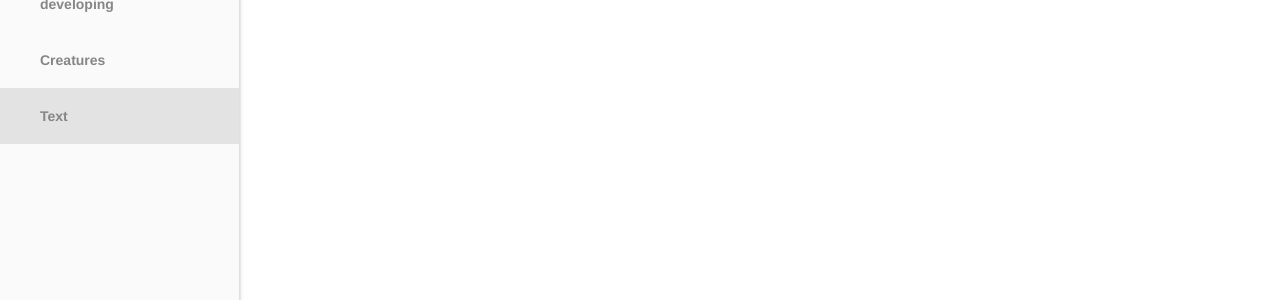
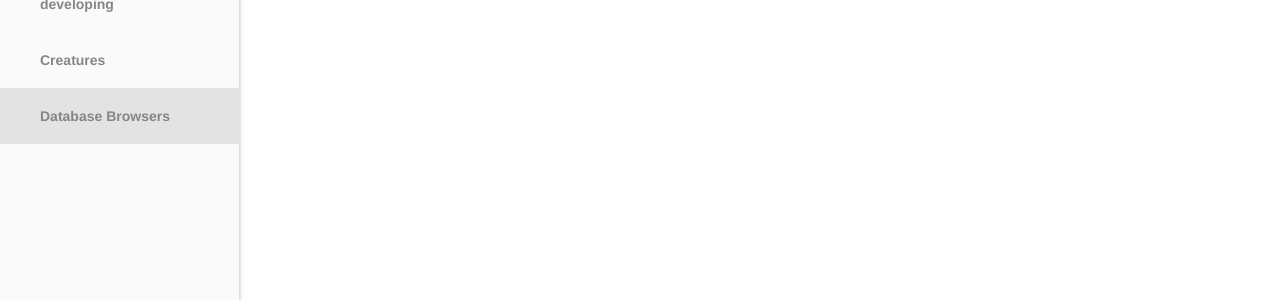
Before and after one commit to MehdiAria/MehdiAria.github.io, a Jekyll site: the page built from Introduction/database-browsers.markdown, in a window 1280 px wide. Shown: the part 272-572 px from the top of the page. Built offline with Jekyll 4.4.1, drawn with Linux system fonts in a browser that asks for light colours; our own code applies the rules of GitHub Pages for plain Markdown files.

Commit message:
Update database-browsers.markdown

```diff
--- a/Introduction/database-browsers.markdown
+++ b/Introduction/database-browsers.markdown
@@ -1,4 +1,6 @@
 ---
+title: Database Browsers
+date: 2018-01-14 05:39:00 Z
 ---
 
 # Text
```
